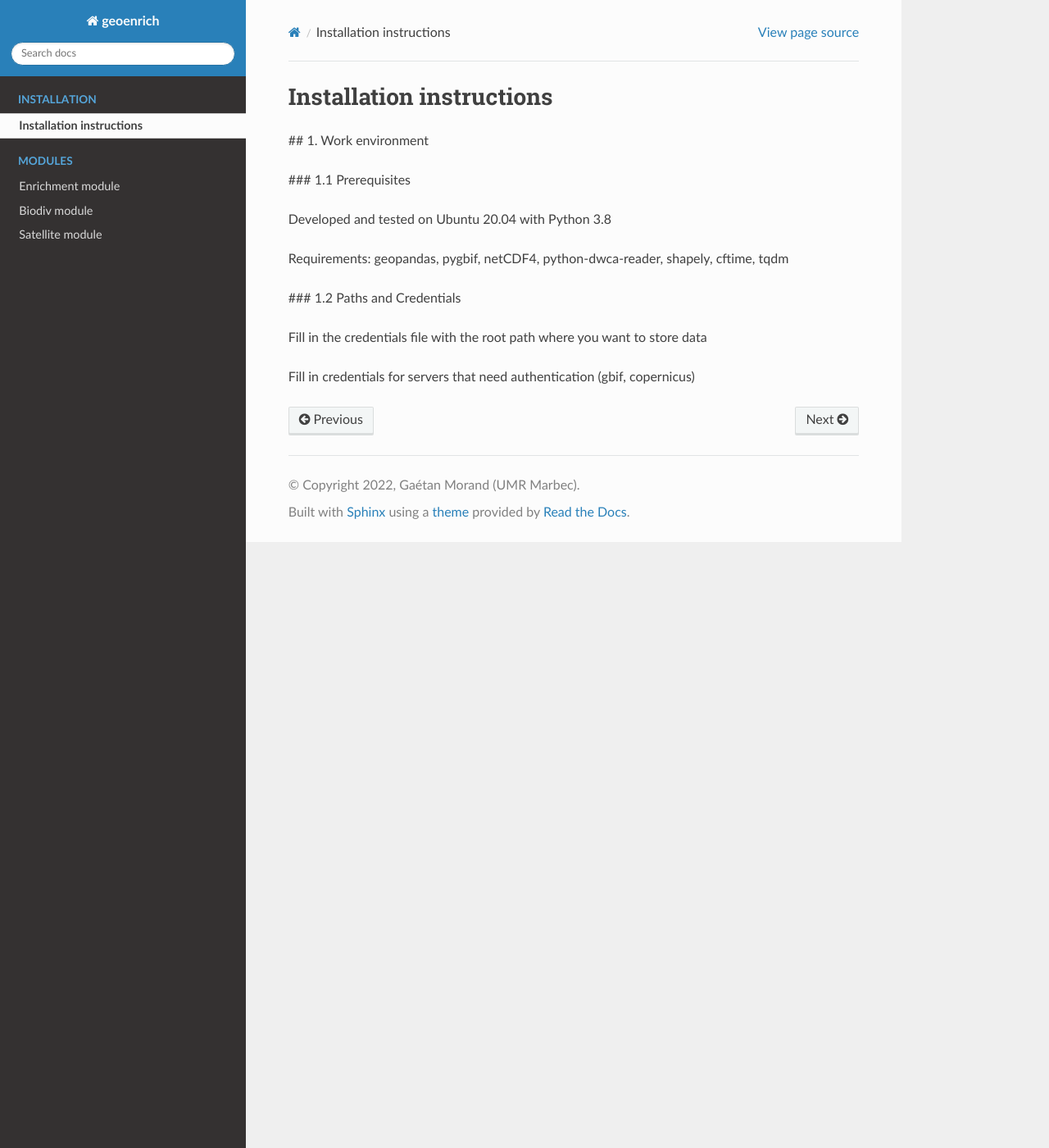
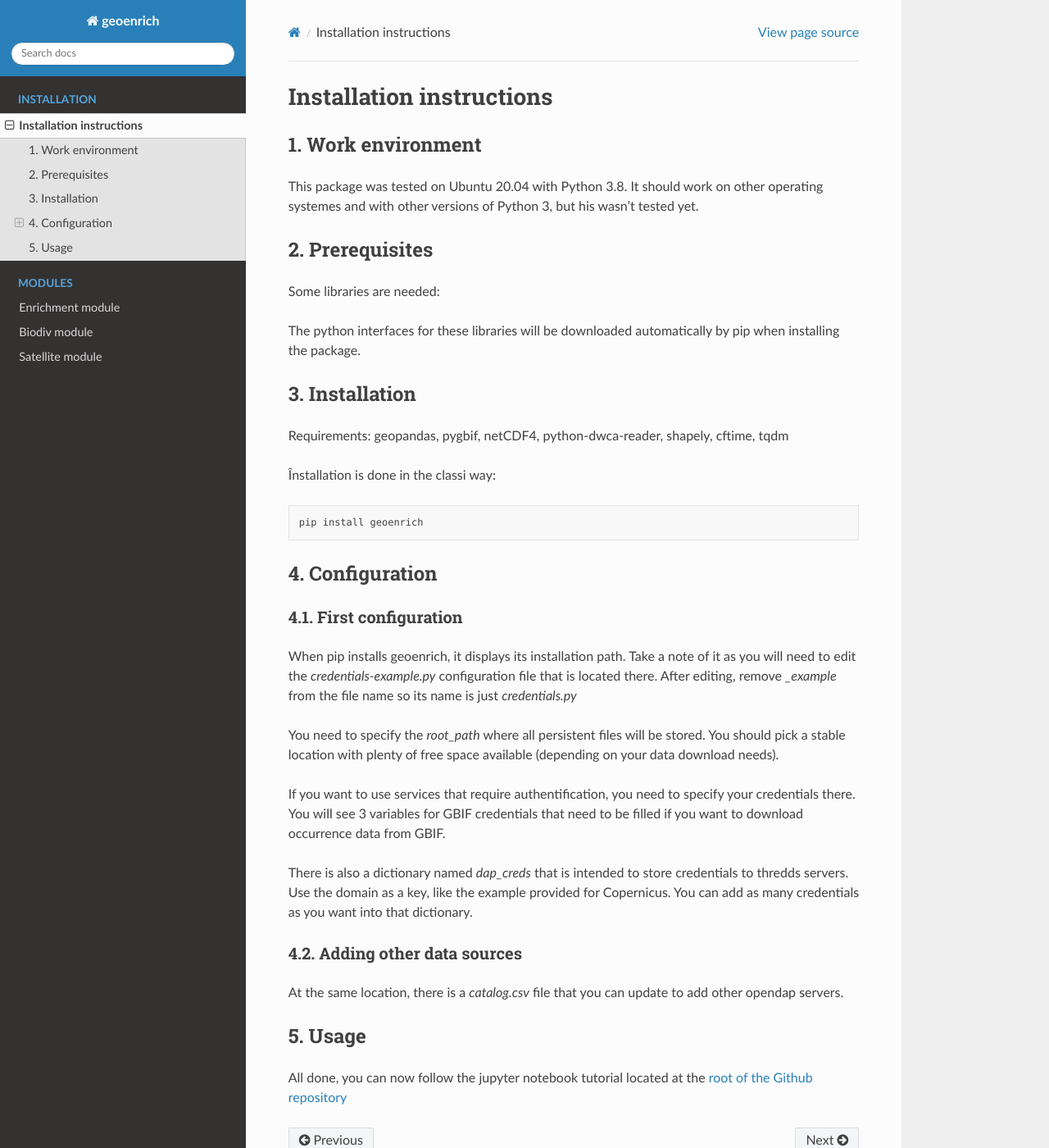
Before and after one commit to IRDG2OI/geoenrich, a Sphinx documentation site: the page built from docs/source/install.rst, in a window 1280 px wide and 1400 px high. Shown: the whole window at 82% size. Built offline with Sphinx 7.4.7 and the Read the Docs theme 2.0.0, drawn with Linux system fonts in a browser that asks for light colours.

Commit message:
modified:   Geoenrich tutorial.ipynb 	new file:   MANIFEST.in 	modified:   docs/source/index.rst 	modified:   docs/source/install.rst 	new file:   geoenrich/catalog.csv 	modified:   geoenrich/satellite.py 	modified:   setup.cfg

```diff
--- a/docs/source/index.rst
+++ b/docs/source/index.rst
@@ -5,7 +5,7 @@ Python package to enrich geo-referenced observations with environmental data.
 
 Source on GitHub at `morand-g/geoenrich <https://github.com/morand-g/geoenrich>`_
 
-Jupyter notebook tutorial at `repository root <https://github.com/morand-g/geoenrich/blob/release/0.1/Geoenrich%20tutorial.ipynb>`_
+Jupyter notebook tutorial at the `root of the Github repository <https://github.com/morand-g/geoenrich/blob/main/Geoenrich%20tutorial.ipynb>`_
 
 Installation
 ============
--- a/docs/source/install.rst
+++ b/docs/source/install.rst
@@ -1,16 +1,51 @@
 Installation instructions
 =========================
 
-## 1. Work environment
 
-### 1.1 Prerequisites
+1. Work environment
+-------------------
 
-Developed and tested on Ubuntu 20.04 with Python 3.8
+This package was tested on Ubuntu 20.04 with Python 3.8.
+It should work on other operating systemes and with other versions of Python 3, but his wasn't tested yet.
+
+2. Prerequisites
+----------------
+
+Some libraries are needed:
+
+The python interfaces for these libraries will be downloaded automatically by pip when installing the package.
+
+3. Installation
+---------------
 
 Requirements: geopandas, pygbif, netCDF4, python-dwca-reader, shapely, cftime, tqdm
 
-### 1.2 Paths and Credentials
+Înstallation is done in the classi way::
 
-Fill in the credentials file with the root path where you want to store data
+	pip install geoenrich
 
-Fill in credentials for servers that need authentication (gbif, copernicus)
+
+4. Configuration
+----------------
+
+4.1. First configuration
+^^^^^^^^^^^^^^^^^^^^^^^^
+
+When pip installs geoenrich, it displays its installation path. Take a note of it as you will need to edit the *credentials-example.py* configuration file that is located there. After editing, remove *_example* from the file name so its name is just *credentials.py*
+
+You need to specify the *root_path* where all persistent files will be stored. You should pick a stable location with plenty of free space available (depending on your data download needs).
+
+If you want to use services that require authentification, you need to specify your credentials there.
+You will see 3 variables for GBIF credentials that need to be filled if you want to download occurrence data from GBIF.
+
+There is also a dictionary named *dap_creds* that is intended to store credentials to thredds servers. Use the domain as a key, like the example provided for Copernicus. You can add as many credentials as you want into that dictionary.
+
+4.2. Adding other data sources
+^^^^^^^^^^^^^^^^^^^^^^^^^^^^^^
+
+At the same location, there is a *catalog.csv* file that you can update to add other opendap servers.
+
+5. Usage
+--------
+
+All done, you can now follow the jupyter notebook tutorial located at the `root of the Github repository <https://github.com/morand-g/geoenrich/blob/main/Geoenrich%20tutorial.ipynb>`_
--- a/setup.cfg
+++ b/setup.cfg
@@ -25,6 +25,7 @@ classifiers =
 package_dir =
 	= geoenrich
 packages = find:
+include_package_data = True
 python_requires = >=3.6
 install_requires =
 	numpy
```
Also changed, not shown: Geoenrich tutorial.ipynb, 3 other files.
